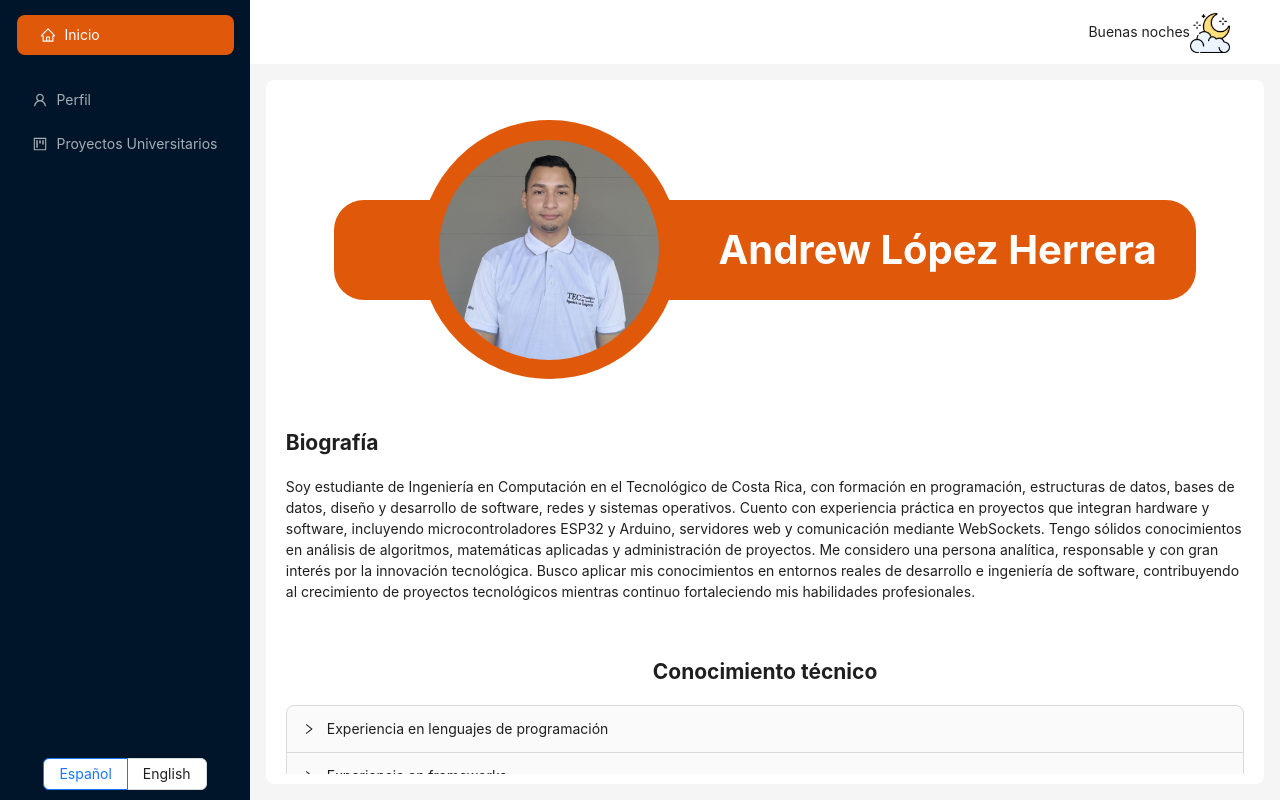
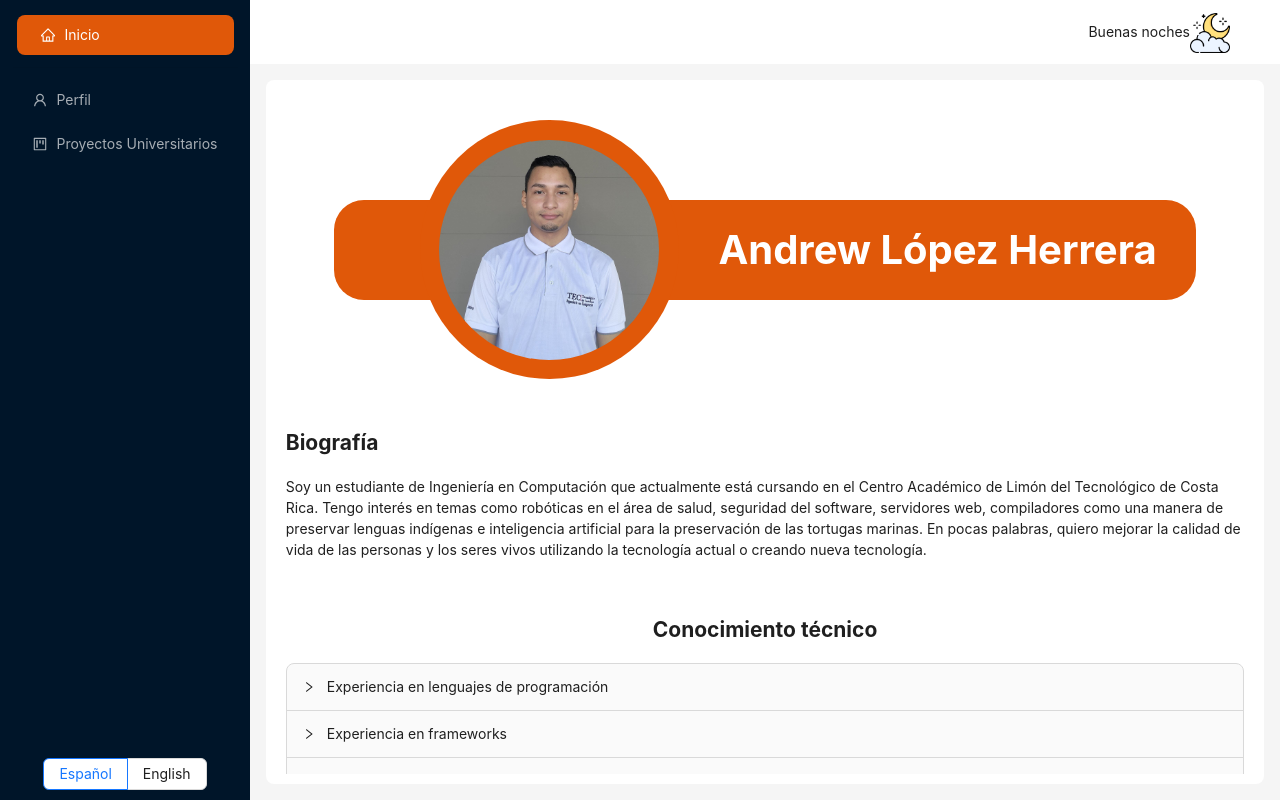
Before and after one commit to AndrewLopezHerrera/AndrewLopezHerreraPerfil, a React (Vite) app in the folder andrewlopezherreraperfil/: page /profile in a window 1280 px wide. Built offline with nearby package versions, Linux system fonts and the light colour scheme.

Commit message:
Se ha mejorado el CV

```diff
--- a/andrewlopezherreraperfil/src/information/english.json
+++ b/andrewlopezherreraperfil/src/information/english.json
@@ -19,7 +19,7 @@
       "title": "Biography",
       "name": "Andrew López Herrera",
       "career": "Computer Engineering Student",
-      "biography": "I am a Computer Engineering student at the Instituto Tecnológico de Costa Rica with a solid background in programming, data structures, databases, software design, networks, and operating systems. I have practical experience developing projects that integrate hardware and software, including ESP32 and Arduino microcontrollers, web servers, and WebSocket-based communication. I possess strong analytical and problem-solving skills, along with knowledge in algorithms, applied mathematics, and project management. I am a proactive and responsible individual with a deep interest in technological innovation. I am seeking an opportunity to apply my technical knowledge in real-world software or engineering projects while continuing to develop my professional and technical skills.",
+      "biography": "I am a Computer Engineering student currently studying at the Limón Academic Center of the Costa Rica Institute of Technology. I am interested in topics such as robotics in healthcare, software security, web servers, compilers as a way to preserve indigenous languages, and artificial intelligence for the conservation of sea turtles. In short, I aim to improve the quality of life for people and living beings by using current technology or creating new technology.",
       "personalData": {
         "cedulaLabel": "ID",
         "cedula": "702950158",
@@ -50,27 +50,44 @@
         "title": "Experience in Development Boards"
       }
     },
+    "softSkills": {
+      "title": "Soft Skills",
+      "list": [
+        {
+            "title": "Teaching Complex Topics",
+            "description": "I have provided tutoring to help students understand difficult concepts and improve their programming skills."
+        },
+        {
+            "title": "Social Responsibility",
+            "description": "I have participated by teaching basic Excel classes to indigenous Bribri women in the Talamanca community, Costa Rica."
+        },
+        {
+            "title": "Teamwork",
+            "description": "I have experience working in multidisciplinary teams, collaborating with others to achieve common goals."
+        }
+      ]
+    },
     "certificates": {
       "title": "Certificates",
       "viewCertificate": "View Certificate",
       "courses": {
         "programmingWorkshop": {
-          "title": "Programming Workshop",
+          "title": "Tutoring - Programming Workshop",
           "institute": "Instituto Tecnológico de Costa Rica",
           "description": "Certified for tutoring the Programming Workshop course, taught at the Limón Academic Center of the Instituto Tecnológico de Costa Rica during the first semester of 2023."
         },
         "introductionToProgramming": {
-          "title": "Introduction to Programming",
+          "title": "Tutoring - Introduction to Programming",
           "institute": "Instituto Tecnológico de Costa Rica",
           "description": "Certified for tutoring the Introduction to Programming course, taught at the Limón Academic Center of the Instituto Tecnológico de Costa Rica during the first semester of 2023."
         },
         "computingElements": {
-          "title": "Computing Elements",
+          "title": "Tutoring - Computing Elements",
           "institute": "Instituto Tecnológico de Costa Rica",
           "description": "Certified for tutoring the Computing Elements course, taught at the Limón Academic Center of the Instituto Tecnológico de Costa Rica during the first semester of 2024."
         },
         "attentionToEmotionalAndAcademicNeeds": {
-          "title": "Attention to Emotional and Academic Needs",
+          "title": "Training - Attention to Emotional and Academic Needs",
           "institute": "Instituto Tecnológico de Costa Rica",
           "description": "Certified for participating in the training 'Attention to Emotional and Academic Needs', held at the Instituto Tecnológico de Costa Rica."
         }
@@ -78,7 +95,7 @@
     },
     "professionalnetworks": {
       "title": "Professional Networks",
-      "viewNetwork": "View Professional Network",
+      "viewNetwork": "View Network",
       "LinkedIn": {
         "description": "Connect with me on LinkedIn to explore professional opportunities and share knowledge.",
         "viewNetwork": "View LinkedIn"
@@ -118,23 +135,23 @@
           "career": "Computer Engineer",
           "jobTitle": "Professor - Researcher",
           "company": "Instituto Tecnológico de Costa Rica",
-          "email": "crcamps@itcr.ac.cr",
+          "email": "crcampos@itcr.ac.cr",
           "phone": "+506 8802 5569"
         }
       ]
     },
     "academicBackground" : {
       "title": "Academic Background",
-      "list": [
+      "titles": [
+        {
+          "degree": "Bachiller en Ingeniería en Computación",
+          "institution": "Instituto Tecnológico de Costa Rica",
+          "year" : "2021 - penultimate semester"
+        },
         {
           "degree": "Tecnico Medio en Contabilidad",
           "institution": "Instituto Tecnológico de Costa Rica",
           "year" : "2017 - 2020"
-        },
-        {
-          "degree": "Bachiller en Ingeniería en Computación",
-          "institution": "Instituto Tecnológico de Costa Rica",
-          "year" : "2021 - In Progress"
         }
       ]
     }
--- a/andrewlopezherreraperfil/src/information/spanish.json
+++ b/andrewlopezherreraperfil/src/information/spanish.json
@@ -19,7 +19,7 @@
             "title": "Biografía",
             "name": "Andrew López Herrera",
             "career": "Estudiante de Ingeniería en Computación",
-            "biography": "Soy estudiante de Ingeniería en Computación en el Tecnológico de Costa Rica, con formación en programación, estructuras de datos, bases de datos, diseño y desarrollo de software, redes y sistemas operativos. Cuento con experiencia práctica en proyectos que integran hardware y software, incluyendo microcontroladores ESP32 y Arduino, servidores web y comunicación mediante WebSockets. Tengo sólidos conocimientos en análisis de algoritmos, matemáticas aplicadas y administración de proyectos. Me considero una persona analítica, responsable y con gran interés por la innovación tecnológica. Busco aplicar mis conocimientos en entornos reales de desarrollo e ingeniería de software, contribuyendo al crecimiento de proyectos tecnológicos mientras continuo fortaleciendo mis habilidades profesionales.",
+            "biography": "Soy un estudiante de Ingeniería en Computación que actualmente está cursando en el Centro Académico de Limón del Tecnológico de Costa Rica. Tengo interés en temas como robóticas en el área de salud, seguridad del software, servidores web, compiladores como una manera de preservar lenguas indígenas e inteligencia artificial para la preservación de las tortugas marinas. En pocas palabras, quiero mejorar la calidad de vida de las personas y los seres vivos utilizando la tecnología actual o creando nueva tecnología.",
             "personalData": {
                 "cedulaLabel": "Cédula",
                 "cedula": "702950158",
@@ -50,27 +50,45 @@
                 "title": "Experiencia en placas de desarrollo"
             }
         },
+        "softSkills": {
+            "title": "Aptitudes y habilidades blandas",
+            "list":
+            [
+                {
+                    "title": "Enseñanza de temas complejos",
+                    "description": "He impartido tutorías ayudando a estudiantes a comprender conceptos difíciles y mejorar sus habilidades de programación."
+                },
+                {
+                    "title": "Responsabilidad social",
+                    "description": "He participado dando clases de Excel básico a mujeres indígenas de la comunidad Bribri en Talamanca, Costa Rica."
+                },
+                {
+                    "title": "Trabajo en equipo",
+                    "description": "Tengo experiencia trabajando en equipos multidisciplinarios, colaborando con otros para alcanzar objetivos comunes."
+                }
+            ]
+        },
         "certificates": {
             "title": "Certificados",
             "viewCertificate": "Ver certificado",
             "courses": {
                 "programmingWorkshop": {
-                    "title": "Taller de Programación",
+                    "title": "Tutoría - Taller de Programación",
                     "institute": "Instituto Tecnológico de Costa Rica",
                     "description": "Certificado por haber impartido tutorías del curso Taller de Programación, impartido en el Centro Académico de Limón del Instituto Tecnológico de Costa Rica durante el primer semestre del 2023."
                 },
                 "introductionToProgramming": {
-                    "title": "Introducción a la Programación",
+                    "title": "Tutoría - Introducción a la Programación",
                     "institute": "Instituto Tecnológico de Costa Rica",
                     "description": "Certificado por haber impartido tutorías del curso Introducción a la Programación, impartido en el Centro Académico de Limón del Instituto Tecnológico de Costa Rica durante el primer semestre del 2023."
                 },
                 "computingElements": {
-                    "title": "Elementos de Computación",
+                    "title": "Tutoría - Elementos de Computación",
                     "institute": "Instituto Tecnológico de Costa Rica",
                     "description": "Certificado por haber impartido tutorías del curso Elementos de Computación, impartido en el Centro Académico de Limón del Instituto Tecnológico de Costa Rica durante el primer semestre del 2024."
                 },
                 "attentionToEmotionalAndAcademicNeeds": {
-                    "title": "Atención a Necesidades Emocionales y Académicas",
+                    "title": "Capacitación - Atención a Necesidades Emocionales y Académicas",
                     "institute": "Instituto Tecnológico de Costa Rica",
                     "description": "Certificado por haber participado en la capacitación Atención a Necesidades Emocionales y Académicas, impartido en el Instituto Tecnológico de Costa Rica"
                 }
@@ -118,7 +136,7 @@
                     "career": "Ingeniera en Computación",
                     "jobTitle": "Profesor - Investigador",
                     "company": "Instituto Tecnológico de Costa Rica",
-                    "email": "crcamps@itcr.ac.cr",
+                    "email": "crcampos@itcr.ac.cr",
                     "phone": "+506 8802 5569"
                 }
             ]
@@ -127,14 +145,14 @@
             "title": "Formación académica",
             "titles" : [
                 {
+                    "degree": "Bachiller en Ingeniería en Computación",
+                    "institution": "Instituto Tecnológico de Costa Rica",
+                    "year": "2021 - penúltimo semestre"
+                },
+                {
                     "degree": "Técnico Medio en Contabilidad",
                     "institution": "Colegio Técnico Profesional de Talamanca",
                     "year": "2017 - 2020"
-                },
-                {
-                    "degree": "Bachiller en Ingeniería en Computación",
-                    "institution": "Instituto Tecnológico de Costa Rica",
-                    "year": "2021 - En curso"
                 }
             ]
         }
```
Also changed, not shown: andrewlopezherreraperfil/src/profile/CurriculumPDF.tsx (+21 -7 lines).
